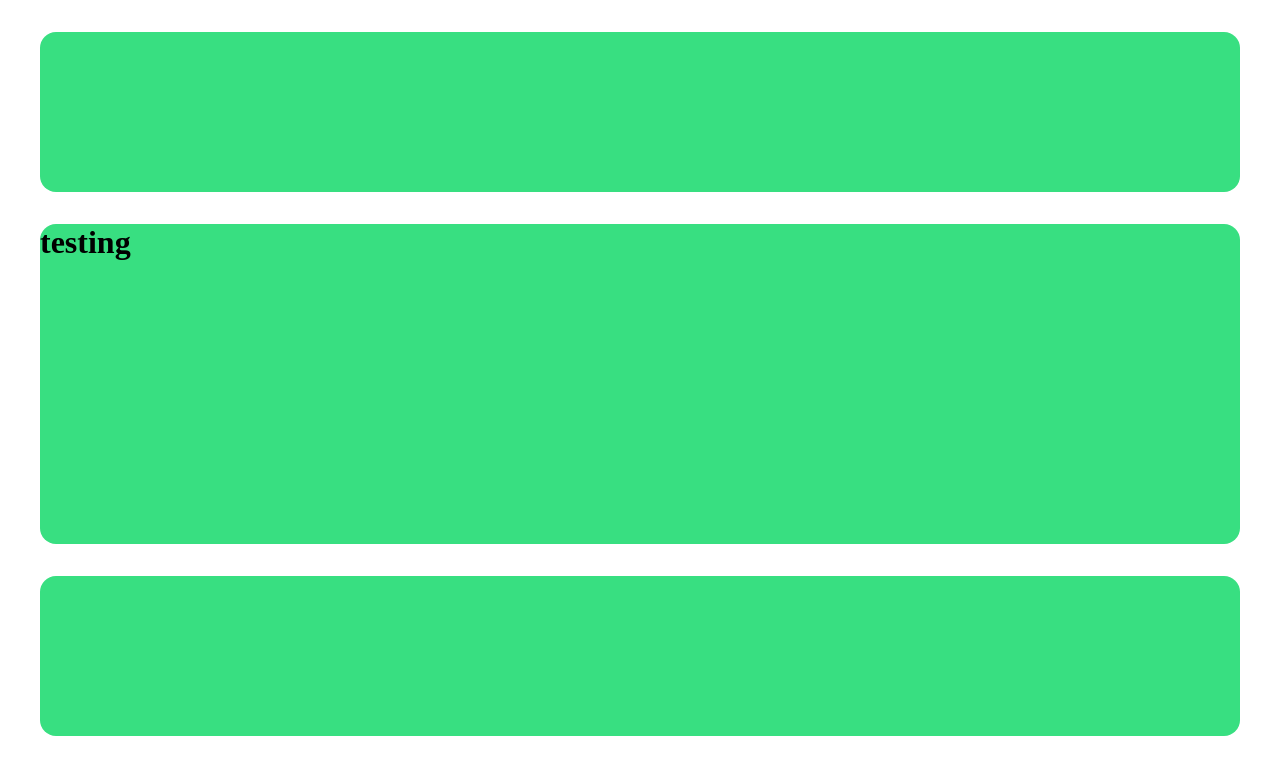
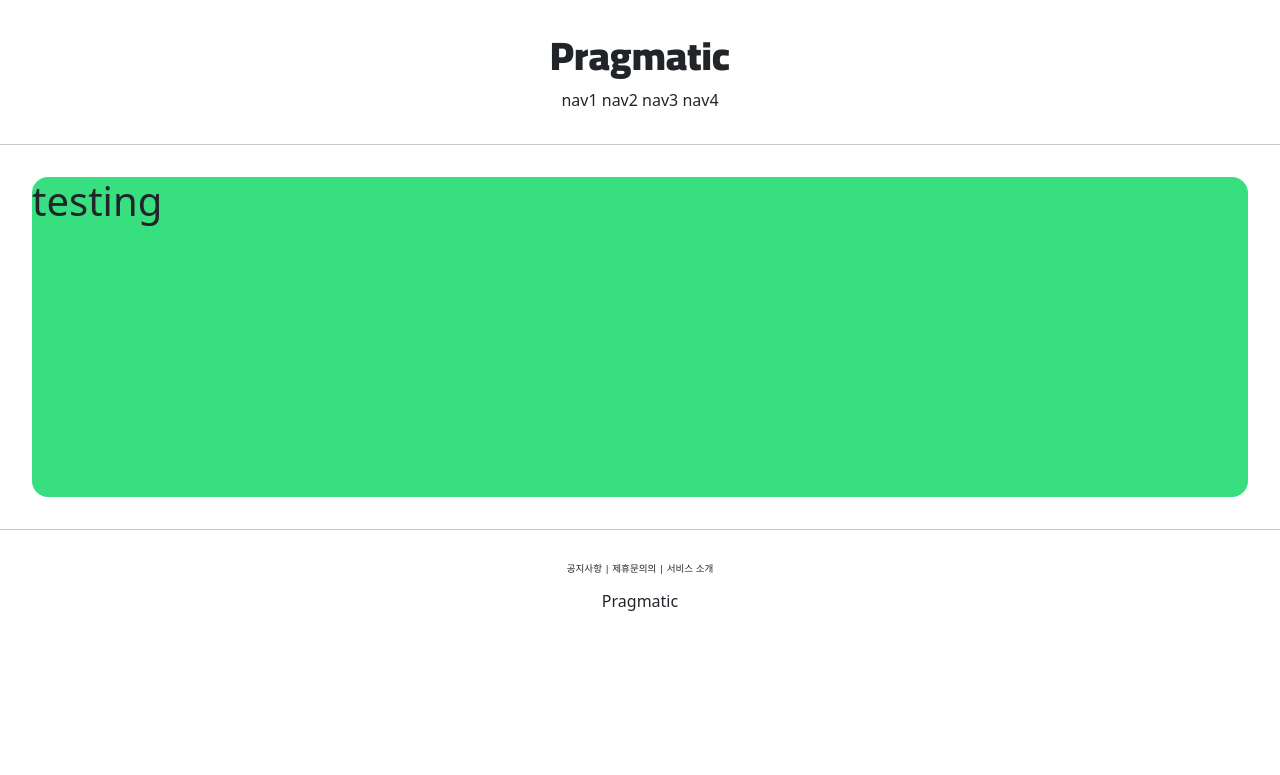
Before and after one commit to KyeongHwanMin/Django-pinterest, a Django app: page /account/hello_world/ in a window 1280 px wide. Shown: the top 775 px of the page. Run offline with Django 3.2, Linux system fonts and the light colour scheme.

Commit message:
refactor(base.html,footer.html,head.html,header.html) : style,google font 적용

```diff
--- a/templates/base.html
+++ b/templates/base.html
@@ -6,9 +6,12 @@
 <body>
     {% include 'header.html' %}
 
+    <hr>
+
     {% block content %}
     {% endblock %}
 
+    <hr>
 
      {% include 'footer.html' %}
 
--- a/templates/footer.html
+++ b/templates/footer.html
@@ -1,3 +1,11 @@
-    <div style="height: 10rem; background-color: #38df81; border-radius: 1rem; margin: 2rem;">
+    <div style="text-align:center; margin-top: 2rem;">
 
+        <div style="font-size: .6rem;">
+            <span>공지사항</span> |
+            <span>제휴문의의</span> |
+            <span>서비스 소개</span>
+        </div>
+        <div style="margin-top : 1rem;">
+            <h6 style="margin-top : 1rem;">Pragmatic</h6>
+        </div>
     </div>
--- a/templates/head.html
+++ b/templates/head.html
@@ -1,4 +1,10 @@
 <head>
     <meta charset="UTF-8">
     <title>Pragmatic</title>
+    <!-- BOOTSTRAP LINK    -->
+    <link href="https://cdn.jsdelivr.net/npm/bootstrap@5.1.2/dist/css/bootstrap.min.css" rel="stylesheet" integrity="sha384-uWxY/CJNBR+1zjPWmfnSnVxwRheevXITnMqoEIeG1LJrdI0GlVs/9cVSyPYXdcSF" crossorigin="anonymous">
+    <!-- GOOGLE FONTS LINK -->
+    <link rel="preconnect" href="https://fonts.googleapis.com">
+<link rel="preconnect" href="https://fonts.gstatic.com" crossorigin>
+<link href="https://fonts.googleapis.com/css2?family=Cairo:wght@900&display=swap" rel="stylesheet">
 </head>
--- a/templates/header.html
+++ b/templates/header.html
@@ -1,3 +1,13 @@
-   <div style="height: 10rem; background-color: #38df81; border-radius: 1rem; margin: 2rem;">
 
+<div style="text-align:center; margin: 2rem 0 ; ">
+    <div>
+        <h1 style="font-family: 'Cairo', sans-serif;">Pragmatic</h1>
     </div>
+    <div>
+        <span>nav1</span>
+        <span>nav2</span>
+        <span>nav3</span>
+        <span>nav4</span>
+    </div>
+
+</div>
```
